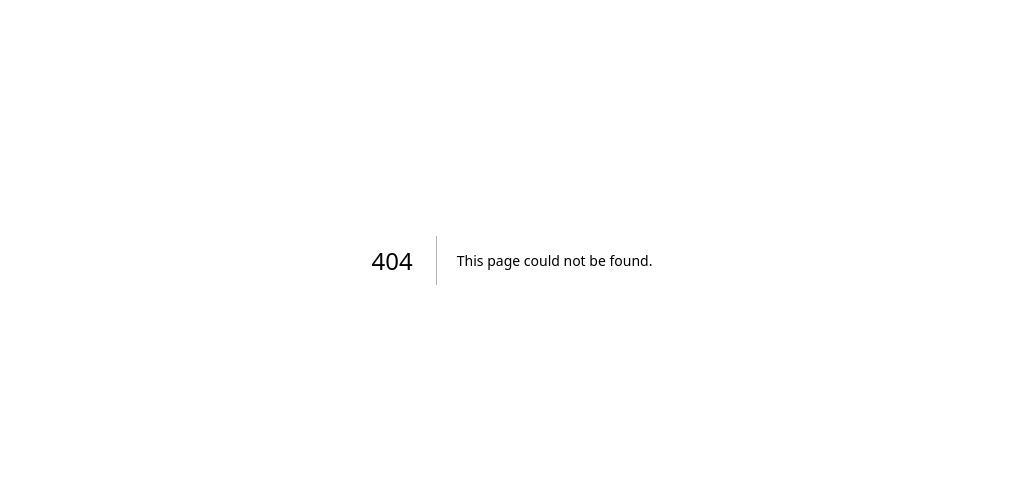
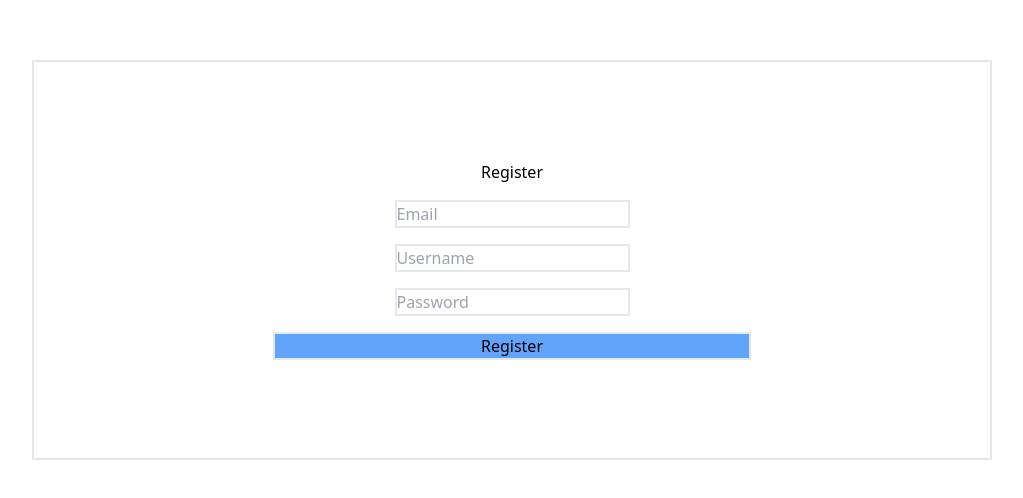
Before and after one commit to rayruenheck/to-do-list-nextjs, a Next.js app: page /register in a window 1280 px wide. Before the commit this address had no page. Shown: the part 140-638 px from the top of the page, without its empty margins (128-1151 px from the left). Built offline with nearby package versions, Linux system fonts and the light colour scheme.

Commit message:
loggin in and logging out troubles

```diff
--- a/src/app/page.tsx
+++ b/src/app/[slug]/to-do-list/page.tsx
@@ -2,38 +2,63 @@
 
 import { useEffect, useState } from "react";
 
-import { task } from "./components/listitem";
-import ListItem from "./components/listitem";
-import { deleteAllTasks } from "./components/clearlist";
+import { task } from "../../components/listitem";
+import ListItem from "../../components/listitem";
+import { deleteAllTasks } from "../../components/clearlist";
 
+import { useRouter } from "next/navigation";
 
 export default function Home() {
   const [tasks, setTasks] = useState<task[]>([]);
   const [inputValue, setInputValue] = useState("");
   const [filterMode, setFilterMode] = useState<string>("all");
+  const router = useRouter()
 
   const date = new Date();
   const strDate = date.toISOString();
 
+
+
+  const handleLogout = async () => {
+    try {
+      const response = await fetch('http://127.0.0.1:5000/api/logout', {
+        method: 'POST',
+        headers: {
+          'Content-Type': 'application/json',
+
+        },
+      });
+
+      if (response.status === 200) {
+        router.push('/login');
+      }
+    } catch (error) {
+      console.error('Error logging out:', error);
+      alert('An error occurred during logout');
+    }
+  };
+
   const deleteCompletedTasks = async () => {
     try {
-      const response = await fetch('http://54.224.242.141:5000/api/tasks/delete-completed', {
-        method: 'POST',
-      });
+      const response = await fetch(
+        "http://54.224.242.141:5000/api/tasks/delete-completed",
+        {
+          method: "POST",
+        }
+      );
 
       if (response.status === 200) {
         const data = await response.json();
         console.log(data.message);
-        getTasks()
+        getTasks();
       } else {
         const errorData = await response.json();
-        console.error('Error:', errorData.error);
+        console.error("Error:", errorData.error);
       }
     } catch (error) {
-      console.error('Error:', error);
+      console.error("Error:", error);
     }
   };
-
 
   const handleDeleteTask = (taskIdToDelete: number) => {
     const updatedTasks = tasks.filter(
@@ -104,7 +129,7 @@ export default function Home() {
   }
 
   const handleCheckboxChange = () => {
-    getTasks()
+    getTasks();
   };
 
   const filteredTasks = tasks.filter((task) => {
@@ -164,14 +189,16 @@ export default function Home() {
           >
             completed
           </button>
-          <button className="ml-4 text-[12px] flex items-end h-10"
+          <button
+            className="ml-4 text-[12px] flex items-end h-10"
             onClick={() => {
               deleteAllTasks(), setTasks([]);
             }}
           >
             clear list
           </button>
-          <button className="ml-4 text-[12px] flex items-end h-10"
+          <button
+            className="ml-4 text-[12px] flex items-end h-10"
             onClick={() => {
               deleteCompletedTasks(), getTasks(), setTasks(tasks);
             }}
@@ -196,6 +223,7 @@ export default function Home() {
           )}
         </ul>
       </div>
+      <button onClick={()=>{handleLogout()}}>Logout</button>
     </main>
   );
 }
--- /dev/null
+++ b/src/app/components/user.tsx
@@ -0,0 +1,6 @@
+export interface User {
+    user_id : number
+    email: string
+    username: string
+    password: string
+}
--- /dev/null
+++ b/src/app/login/page.tsx
@@ -0,0 +1,73 @@
+"use client"
+
+import { useRouter } from 'next/navigation';
+import { useState } from 'react'
+
+
+export default function page() {
+
+
+  const [username, setUsername] = useState('');
+  const [password, setPassword] = useState('');
+  const router = useRouter()
+
+
+
+  const handleLogin = async (e: React.FormEvent) => {
+    e.preventDefault()
+
+
+
+
+      const response = await fetch('http://127.0.0.1:5000/api/login-users', {
+        method: 'POST',
+        headers: {
+          'Content-Type': 'application/json',
+        },
+        body: JSON.stringify({
+            'username' : username,
+            'password' : password
+        }),
+        credentials: 'include'
+      });
+
+      if (response.status === 200) {
+        const data = await response.json()
+        const loggedInUsername = data.username
+        alert(`User ${loggedInUsername} logged in`);
+        router.push(`/${loggedInUsername}/to-do-list`)
+      }  else {
+        alert('user not logged in');
+      }
+  }
+
+
+
+    return (
+        <div className='h-[100vh] w-full flex justify-center items-center flex-col'>
+        <form onSubmit={handleLogin} className='h-1/2 w-3/4 flex flex-col justify-center items-center border-2'>
+          <div>Login</div>
+
+          <input
+            value={username}
+            onChange={(e) => setUsername(e.target.value)}
+            className='border-2 mb-4'
+            type='text'
+            name='username'
+            placeholder='Username'
+          />
+          <input
+            value={password}
+            onChange={(e) => setPassword(e.target.value)}
+            className='border-2 mb-4'
+            type='password'
+            name='password'
+            placeholder='Password'
+          />
+          <button className='border-2 w-1/2 bg-blue-400' type='submit'>
+            Login
+          </button>
+        </form>
+      </div>
+  )
+}
--- /dev/null
+++ b/src/app/register/page.tsx
@@ -0,0 +1,71 @@
+"use client"
+import { useState } from 'react'
+
+export default function Page() {
+  const [email, setEmail] = useState('');
+  const [username, setUsername] = useState('');
+  const [password, setPassword] = useState('');
+
+  const handleRegister = async (e: React.FormEvent) => {
+    e.preventDefault(); // Prevent the default form submission behavior
+
+    const user = {
+      user_id: Math.floor(Math.random() * 1000000),
+      email: email,
+      username: username,
+      password: password,
+    };
+
+
+      const response = await fetch('http://127.0.0.1:5000/api/register-user', {
+        method: 'POST',
+        headers: {
+          'Content-Type': 'application/json',
+        },
+        body: JSON.stringify(user),
+      });
+
+      if (response.status === 201) {
+        alert('User registered successfully');
+      } else if (response.status === 400) {
+        alert('username already exists')
+      } else {
+        alert('Failed to register user');
+      }
+  }
+
+  return (
+    <div className='h-[100vh] w-full flex justify-center items-center flex-col'>
+      <form onSubmit={handleRegister} className='h-1/2 w-3/4 flex flex-col justify-center items-center border-2'>
+        <div>Register</div>
+        <input
+          value={email}
+          onChange={(e) => setEmail(e.target.value)}
+          className='border-2 mb-4 mt-4'
+          type='email'
+          name='email'
+          placeholder='Email'
+        />
+        <input
+          value={username}
+          onChange={(e) => setUsername(e.target.value)}
+          className='border-2 mb-4'
+          type='text'
+          name='username'
+          placeholder='Username'
+        />
+        <input
+          value={password}
+          onChange={(e) => setPassword(e.target.value)}
+          className='border-2 mb-4'
+          type='password'
+          name='password'
+          placeholder='Password'
+        />
+        <button className='border-2 w-1/2 bg-blue-400' type='submit'>
+          Register
+        </button>
+      </form>
+    </div>
+  );
+}
```
